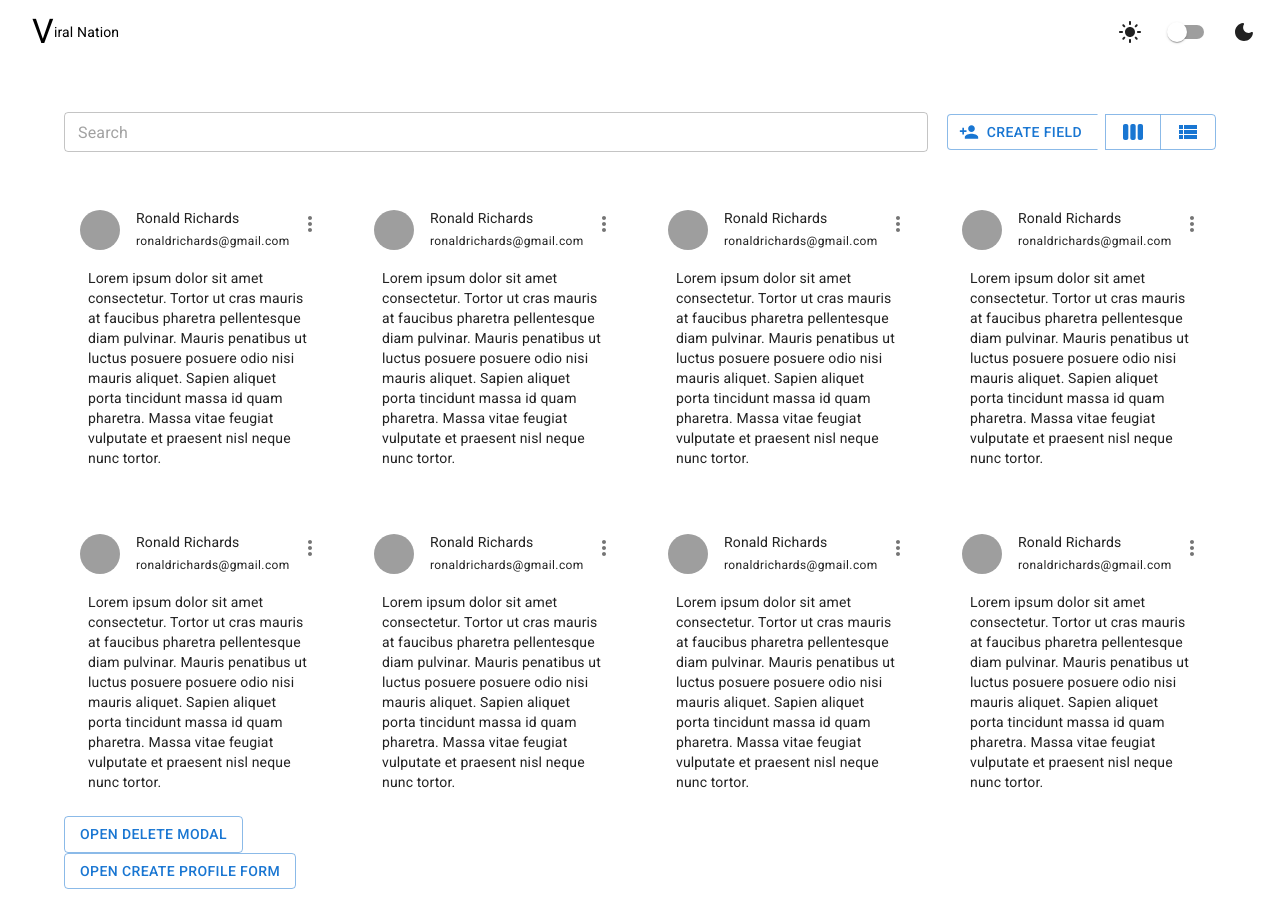
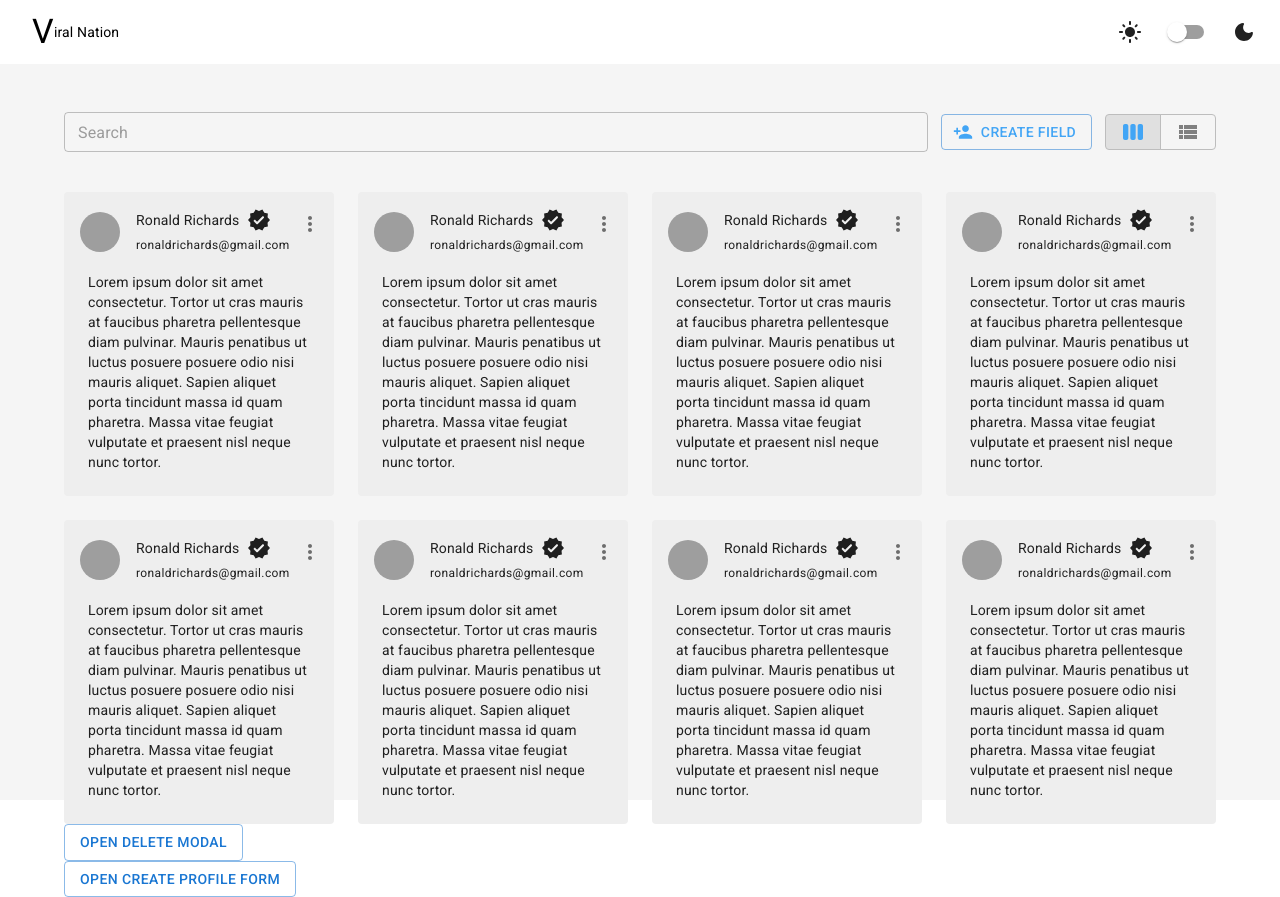
Before and after one commit to kaushalluffa/viral_nation_task, a React (Create React App) app: page / in a window 1280 px wide. Built offline with nearby package versions, Linux system fonts and the light colour scheme; grey boxes are pictures that could not be loaded.

Commit message:
column view component theme fix

```diff
--- a/src/App.js
+++ b/src/App.js
@@ -1,4 +1,4 @@
-import { Box, Container, CssBaseline } from "@mui/material";
+import { Box, Container, CssBaseline, useTheme } from "@mui/material";
 
 import "./App.css";
 import CardView from "./components/CardView/CardView";
@@ -9,8 +9,9 @@ import DeleteModal from "./components/DeleteModal/DeleteModal";
 import Navbar from "./components/Navbar/Navbar";
 
 function App() {
+  const theme = useTheme()
   return (
-    <Box height="100vh">
+    <Box height="100vh" bgcolor={theme.palette.mode === 'light' ? theme.palette.grey[100] : theme.palette.common.black}>
     <CssBaseline/>
       <Navbar  />
       <Container maxWidth='lg'>
--- a/src/components/CardView/CardView.jsx
+++ b/src/components/CardView/CardView.jsx
@@ -7,6 +7,7 @@ import {
   IconButton,
 
   Typography,
+  useTheme,
 } from "@mui/material";
 import VerifiedRoundedIcon from "@mui/icons-material/VerifiedRounded";
 import MoreVertIcon from "@mui/icons-material/MoreVert";
@@ -85,6 +86,7 @@ const mock = [
   },
 ];
 const CardView = () => {
+  const theme = useTheme()
   return (
     <Grid container spacing={3}>
       {mock.map((data, i) => (
@@ -93,8 +95,9 @@ const CardView = () => {
             elevation={0}
             sx={{
               maxWidth: "342px",
-
+             backgroundColor: theme.palette.mode === 'light' && theme.palette.grey.A200
             }}
+            variant="contained"
           >
             <CardHeader
               avatar={
@@ -110,7 +113,9 @@ const CardView = () => {
                   <MoreVertIcon />
                 </IconButton>
               }
-              title={data.name}
+              title={
+                <Typography variant="body2" display="flex" alignItems="center" gap={1}>{data.name} <VerifiedRoundedIcon/></Typography>
+              }
               subheader={
                 <Typography variant="caption">{data.email}</Typography>
               }
--- a/src/components/ContainerView/ContainerView.jsx
+++ b/src/components/ContainerView/ContainerView.jsx
@@ -1,16 +1,14 @@
-import {
-  Box,
-  ButtonGroup,
-  Stack,
-  TextField,
-  useTheme,
-} from "@mui/material";
-import React from "react";
+import { Box, ButtonGroup, Stack, TextField, useTheme } from "@mui/material";
+import React, { useState } from "react";
 import Button from "@mui/material/Button";
 import PersonAddIcon from "@mui/icons-material/PersonAdd";
 import ViewWeekIcon from "@mui/icons-material/ViewWeek";
 import ViewListIcon from "@mui/icons-material/ViewList";
 const ContainerView = () => {
+  const [selectedView, setSelectedView] = useState("column");
+  function toggleSelectedView(view) {
+    setSelectedView(view);
+  }
   const theme = useTheme();
   return (
     <Stack
@@ -28,24 +26,50 @@ const ContainerView = () => {
           size="small"
         />
       </Box>
-      <ButtonGroup>
+      <Button
+        variant="outlined"
+        startIcon={<PersonAddIcon />}
+        sx={{
+          color:
+            theme.palette.mode === "light"
+              ? theme.palette.primary.light
+              : theme.palette.common.white,
+          bgcolor: theme.palette.mode === "dark" && theme.palette.grey[900],
+          border: theme.palette.mode === "dark" && "none",
+        }}
+      >
+        Create Field
+      </Button>
+      <ButtonGroup
+        disableRipple
+        sx={{
+          "& .MuiButtonGroup-groupedOutlined": {
+            borderColor: theme.palette.grey[400],
+          },
+          "& .MuiButtonGroup-groupedText": {
+            color: theme.palette.grey[200],
+          },
+        }}
+      >
         <Button
           variant="outlined"
-          startIcon={<PersonAddIcon />}
+          onClick={() => toggleSelectedView("column")}
           sx={{
-
-            marginRight: "8px",
+            color:
+              selectedView === "grid" ? "grey" : theme.palette.primary.light,
+            bgcolor: selectedView === "column" && theme.palette.grey[300],
           }}
-        >
-          Create Field
-        </Button>
-        <Button
-
         >
           <ViewWeekIcon />
         </Button>
         <Button
-
+          variant="outlined"
+          onClick={() => toggleSelectedView("grid")}
+          sx={{
+            color:
+              selectedView === "column" ? "grey" : theme.palette.primary.light,
+            bgcolor: selectedView === "grid" && theme.palette.grey[300],
+          }}
         >
           <ViewListIcon />
         </Button>
```
